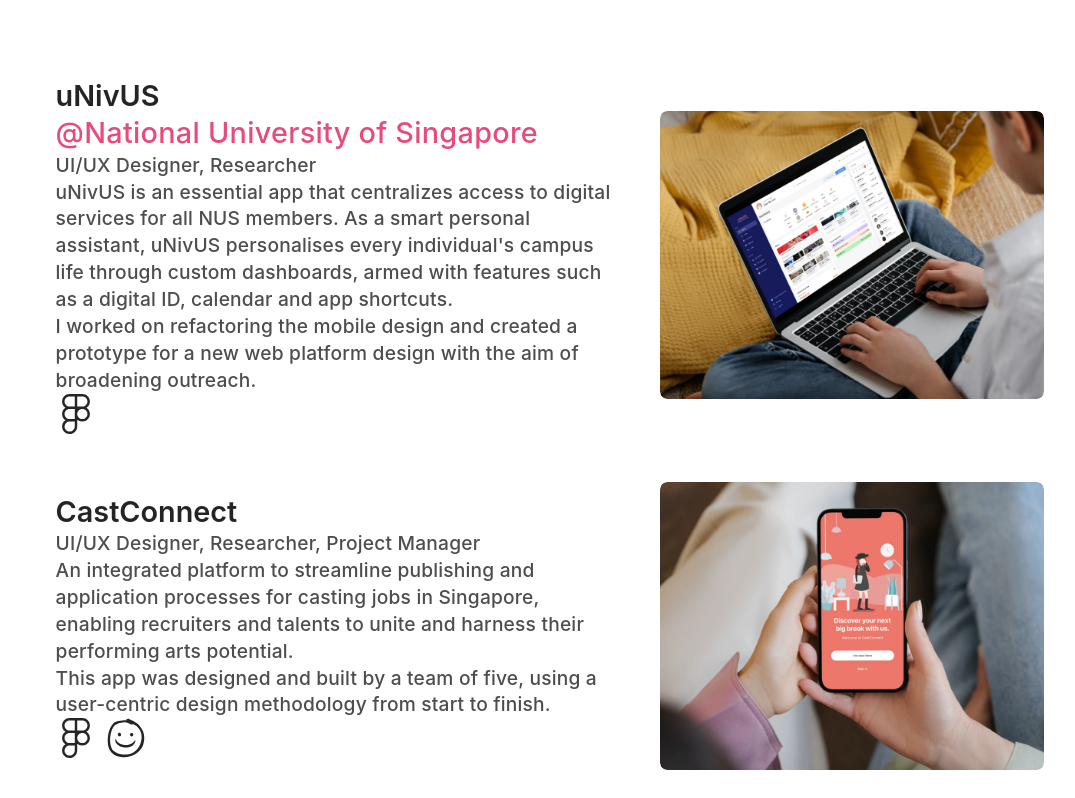
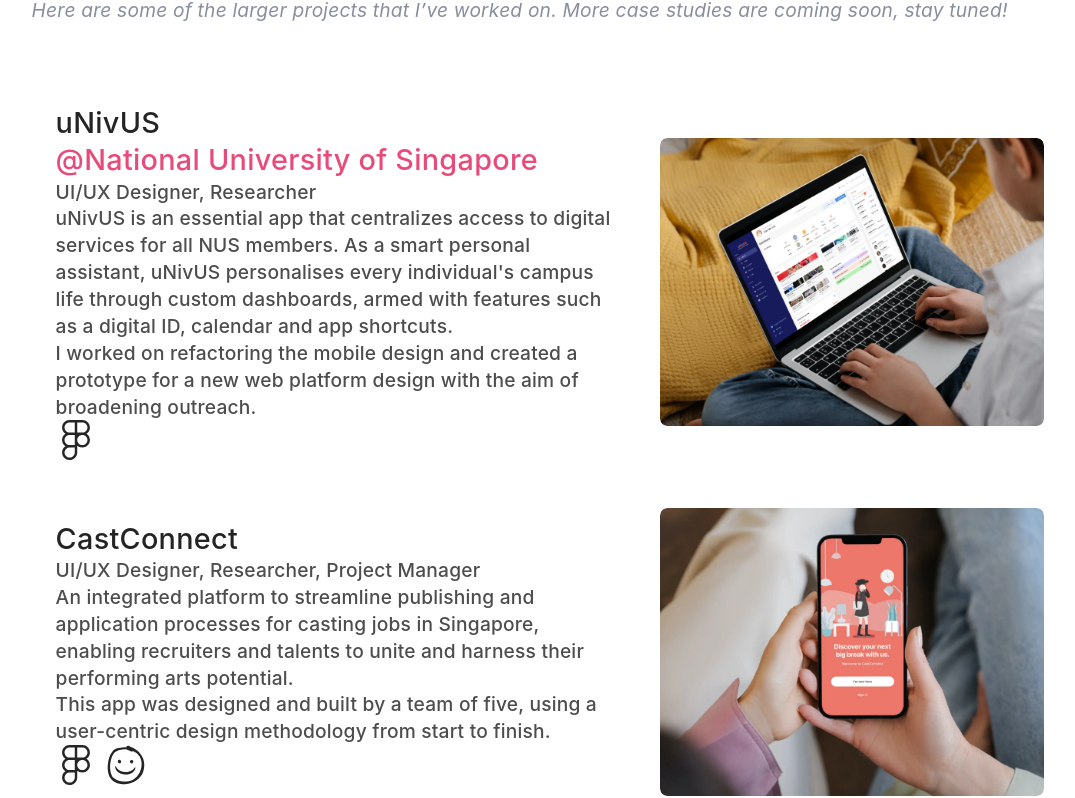
Before and after one commit to Lemonsr/portfolio-website, a React (Vite) app: page / in a window 1280 px wide. Shown: the part 3996-4794 px from the top of the page, without its empty margins (90-1165 px from the left). Built offline with nearby package versions, Linux system fonts and the light colour scheme.

Commit message:
Add case study to big project

```diff
--- a/src/components/BigProject/BigProject.jsx
+++ b/src/components/BigProject/BigProject.jsx
@@ -20,11 +20,11 @@
     >
       <div className='text-container'>
         <h6 className='title-container mb-2'>
-          <div className='mr-8'>
+          <a className='title mr-8' href={ data.casestudy } target='_blank' rel='noopener noreferrer'>
             { title_company[0] }
-          </div>
+          </a>
           { title_company[1] && // check if title_company[1] exists
-          <a href={ data.company_link } target='_blank' rel='noopener noreferrer'>
+          <a className='company' href={ data.company_link } target='_blank' rel='noopener noreferrer'>
             { title_company[1] }
           </a> }
         </h6>
@@ -46,7 +46,9 @@
         </div>
       </div>
       <div className='image-box'>
-        <img src={ window.location.origin + data.img } alt={`Project ${ data.id }`}/>
+        <a href={ data.casestudy } target='_blank' rel='noopener noreferrer'>
+          <img src={ window.location.origin + data.img } alt={`Project ${ data.id }`}/>
+        </a>
       </div>
     </motion.div>
   );
--- a/src/components/BigProject/BigProject.scss
+++ b/src/components/BigProject/BigProject.scss
@@ -8,7 +8,20 @@
 
   > .text-container {
     > .title-container {
-      > a {
+      > .title {
+        display: inline-block;
+        white-space: normal;
+        font-weight: 500;
+        color: var(--text-main);
+        letter-spacing: 0.01em;
+        font-size: inherit;
+
+        &:hover {
+          text-decoration: underline;
+        }
+      }
+
+      > .company {
         display: inline-block;
         white-space: normal;
         font-weight: 500;
@@ -40,17 +53,20 @@
     height: 22.5rem;
     border-radius: 0.45rem;
 
-    > img {
+
+      > a > img {
         width: 30rem;
         height: 22.5rem;
         border-radius: 0.45rem;
         transition: scale 0.3s;
         scale: 100%;
       }
+
   }
 
   > .image-box:hover img {
     scale: 110%;
+    cursor: pointer;
   }
 }
 
@@ -62,7 +78,7 @@
         width: 30vw;
         height: 22.5vw;
 
-      > img {
+      > a > img {
         width: 30vw;
         height: 22.5vw;
       }
@@ -82,7 +98,7 @@
       width: 70vw;
       height: 52.5vw;
 
-      > img {
+      > a > img {
         width: 70vw;
         height: 52.5vw;
         order: -1; // move above text when view is shrunk
--- a/src/components/BigProject/BigProjectDescriptions.jsx
+++ b/src/components/BigProject/BigProjectDescriptions.jsx
@@ -7,7 +7,8 @@
     "description": "uNivUS is an essential app that centralizes access to digital services for all NUS members. As a smart personal assistant, uNivUS personalises every individual's campus life through custom dashboards, armed with features such as a digital ID, calendar and app shortcuts.\n\nI worked on refactoring the mobile design and created a prototype for a new web platform design with the aim of broadening outreach.",
     "icons": ["/assets/svgs/icons/figma.svg"],
     "tooltip": ["Figma"],
-    "img": '/assets/images/Proj-Univus.webp'
+    "img": '/assets/images/Proj-Univus.webp',
+    "casestudy": "https://www.uxfol.io/p/46dd3540/02244b57"
   },
   {
     "id": "2",
@@ -17,7 +18,8 @@
     "description": "An integrated platform to streamline publishing and application processes for casting jobs in Singapore, enabling recruiters and talents to unite and harness their performing arts potential.\n\n This app was designed and built by a team of five, using a user-centric design methodology from start to finish.",
     "icons": ["/assets/svgs/icons/figma.svg", "/assets/svgs/icons/balsamiq.svg"],
     "tooltip": ["Figma", "Balsamiq"],
-    "img": '/assets/images/Proj-Cast.webp'
+    "img": '/assets/images/Proj-Cast.webp',
+    "casestudy": ""
   },
 
   {
@@ -28,7 +30,8 @@
     "description": "A popular live streaming platform that connects friends and communities via immersive experiences.\n\nAvailable on Android, iOS, and the web, it offers real-time broadcasts, engaging content creators, and interactive features, making it a hub for gaming enthusiasts and entertainment seekers alike.",
     "icons": ["/assets/svgs/icons/figma.svg", "/assets/svgs/icons/adobephotoshop.svg", "/assets/svgs/icons/sketch.svg", "/assets/svgs/icons/cinema4d.svg"],
     "tooltip": ["Figma", "Adobe Photoshop", "Sketch", "Cinema 4D"],
-    "img": '/assets/images/Proj-Booyah.webp'
+    "img": '/assets/images/Proj-Booyah.webp',
+    "casestudy": ""
   }
 ]
 // Key value pair dictionary
--- a/src/components/MyProjects/MyProjects.jsx
+++ b/src/components/MyProjects/MyProjects.jsx
@@ -21,6 +21,7 @@
           whileInView={{ opacity: 1, y: 0 }}>
           <h2>A brief showcase of my projects.</h2>
         </motion.div>
+        <p className='mt-4 subheader'>Here are some of the larger projects that I’ve worked on. More case studies are coming soon, stay tuned!</p>
       </div>
 
       <div className='big-projects-container'>
--- a/src/components/MyProjects/MyProjects.scss
+++ b/src/components/MyProjects/MyProjects.scss
@@ -7,3 +7,9 @@
 .big-projects-container {
   margin: 5rem 0rem;
 }
+
+.subheader {
+  font-style: italic;
+  font-weight: 450;
+  color: var(--text-header);
+}
--- a/src/components/Skills/Skills.jsx
+++ b/src/components/Skills/Skills.jsx
@@ -35,7 +35,7 @@
   const design_stack_names = ["Adobe Photoshop", "Adobe XD", "Aseprite", "Blender", "Clip Studio Paint", "Figma", "Sketch", "Balsamiq", "Cinema 4D"];
 
   const dev_tags = ['Web Development', 'Game Development', 'Software Engineering', 'Algorithms and Data Structures', '3D Modelling', 'Graphics Rendering', 'Agile Methodology', 'Documentation', 'Graph Databases'];
-  const dev_stack = [html5, css3, javascript, react, java, python, cplusplus,mariadb, neo4j, opengl, spacy, sass, vuedotjs, tailwindcss, framer];
+  const dev_stack = [html5, css3, javascript, react, java, python, cplusplus, mariadb, neo4j, opengl, spacy, sass, vuedotjs, tailwindcss, framer];
   const dev_stack_names = ["Html5", "Css3", "JavaScript", "React", "Java", "Python", "C++", "MariaDB", "Neo4J", "OpenGL", "spaCy", "Sass/Scss", "Vue.js", "Tailwind", "Framer"];
 
   const skill_variants = {
```
Also changed, not shown: src/components/SmallProject/SmallProjectDescriptions.jsx (+23 -18 lines). Lines whose indentation alone changed are shown as unchanged.
